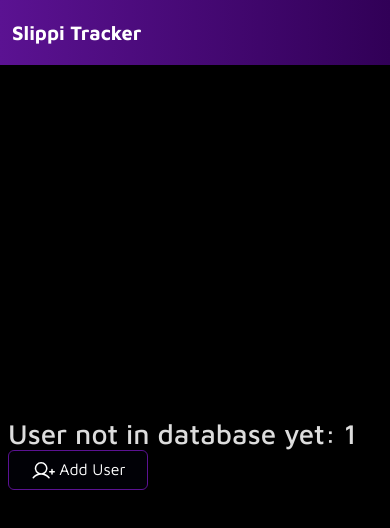
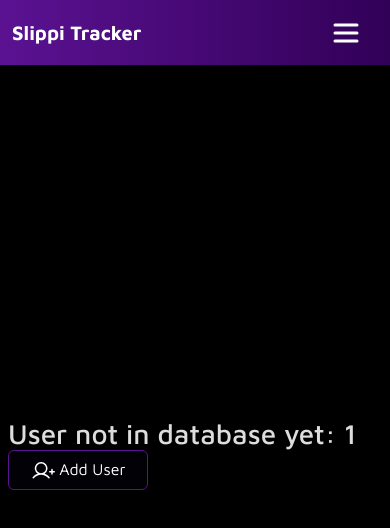
Before and after one commit to JosephRyan04/React-EloTracker, a React (Create React App) app: page /user/1 in a window 390 px wide. Shown: the top 528 px of the page. Built offline with nearby package versions, Linux system fonts and the light colour scheme; no server answers.

Commit message:
Redone sidebar logic to handle on mobile properly

```diff
--- a/src/components/Body.js
+++ b/src/components/Body.js
@@ -1,6 +1,6 @@
 import Sidebar from './Sidebar';
 
-export default function Body({ sidebar, children }) {
+export default function Body({ sidebar, children}) {
   return (
     <div className='content-container d-flex flex-row justify-content-center'>
         {sidebar &&
--- a/src/components/Header.js
+++ b/src/components/Header.js
@@ -1,11 +1,37 @@
 import Navbar from 'react-bootstrap/Navbar';
 import Container from 'react-bootstrap/Container';
+import { List, XCircle } from "@phosphor-icons/react";
+import {useState} from 'react';
 
 export default function Header() {
+  const [isOpen, setIsopen] = useState(false);
+
+
+  function toggleSidebar(){
+    const sidebar = document.querySelector(".Sidebar");
+    if(sidebar){
+      sidebar.style.display = "flex";
+      if(!isOpen){
+        setIsopen(true);
+        sidebar.style.left = "2px";
+      }
+      else{
+        setIsopen(false);
+        sidebar.style.left = "-100vw";
+      }
+    }
+    // Add logic for darkening rest of page when sidebar is focused
+    // const Body = document.querySelector(".content-container");
+  }
+
   return (
     <Navbar  sticky="top" className="Header">
       <Container fluid className='m-0'>
         <Navbar.Brand href="/">Slippi Tracker</Navbar.Brand>
+        <Navbar.Brand onClick={toggleSidebar} className='HeaderButton'>
+          {!isOpen && <List size={32} color="#ffffff" weight="bold" />}
+          {isOpen && <XCircle size={32} color="#ffffff" weight="bold" />}
+        </Navbar.Brand>
       </Container>
     </Navbar>
   );
--- a/src/components/Sidebar.js
+++ b/src/components/Sidebar.js
@@ -4,9 +4,9 @@ import { House, Trophy, Question } from "@phosphor-icons/react";
 /* <Navbar.Toggle aria-controls="basic-navbar-nav" />
 <Navbar.Collapse id="basic-navbar-nav">      </Navbar.Collapse> */
 
-export default function Sidebar() {
+export default function Sidebar({hidden_sm, hidden_lg}) {
   return (
-    <Navbar sticky="top" className="flex-column Sidebar container hidden-sm">
+    <Navbar sticky="top" className={`flex-column Sidebar container ${hidden_sm}`}>
       <Nav.Item>
         <Nav.Link href="/">
           <div className="d-flex align-items-center p-1 gap-4">
--- a/src/index.css
+++ b/src/index.css
@@ -46,8 +46,11 @@ body {
   background-color: #310057;
   background: linear-gradient(90deg, rgba(91,18,146,1) 0%, rgba(49,0,87,1) 100%);
   box-shadow: rgba(0, 0, 0, 0.2) 0px 2px 4px -1px, rgba(0, 0, 0, 0.14) 0px 4px 5px 0px, rgba(0, 0, 0, 0.12) 0px 1px 10px 0px;
-  /*  rgba(49, 0, 87, 1)*/
   height: 66px;
+}
+
+.navbar > .container-fluid{
+  justify-content: space-between;
 }
 
 h1,h2,h4,h5 {
@@ -68,6 +71,13 @@ h1,h2,h4,h5 {
   border-right: 1px solid;
   background-color: #010106;
   gap: .8rem;
+  opacity: 100;
+  transition: .25s;
+  z-index: 10;
+}
+
+.hidden {
+  display: none;
 }
 
 .Sidebar .nav-item {
@@ -250,13 +260,24 @@ div.MainBody {
 .stat-text {
   color: #DDD;
 }
-
+.HeaderButton {
+  display: none;
+}
 @media screen and (max-width: 767px){
   .Sidebar{
-  display: none!important;
+    left: -100vw;
+    width: 100vw;
   }
   .Content{
     padding-left: 0 !important;
+  }
+
+  .HeaderButton {
+    display: flex;
+  }
+
+  .hidden {
+    display: flex;
   }
   .chart-container {
     position: relative;
--- a/src/pages/EloChart.js
+++ b/src/pages/EloChart.js
@@ -11,6 +11,7 @@ import Card from 'react-bootstrap/Card';
 import Button from 'react-bootstrap/Button';
 import 'chartjs-adapter-date-fns';
 import { CaretUp, CaretDown, Lightning, ArrowsClockwise, UserPlus} from "@phosphor-icons/react";
+import Sidebar from '../components/Sidebar';
 
 
 
@@ -134,6 +135,11 @@ export default function EloChart() {
 
 
   useEffect(() => {
+    const sidebar = document.querySelector(".Sidebar");
+    if(sidebar){
+
+      console.log("collapsed");
+    }
     (async () => {
       const apiResponse = await fetch(BASE_API_URL + '/api/user-ranks?player=' + user);
       setResponseCode(apiResponse.ok);
@@ -173,9 +179,8 @@ export default function EloChart() {
 
 
   return (
-
+    <><Sidebar hidden_sm={"hidden"}/>
     <Body>{responseCode &&
-
       <Row id="RankChart" className='d-flex gap-2'>
       <Col md={8}>
       <Card className="chart-container p-0">
@@ -365,6 +370,6 @@ export default function EloChart() {
          }
 
     </Body>
-
+    </>
   );
 }
```
